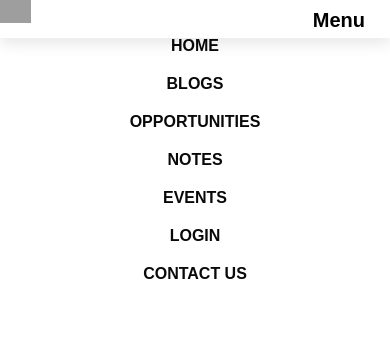
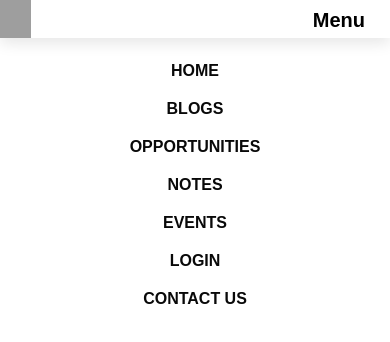
Before and after one commit to aham-18113/Navbar, a plain HTML site: page index.html in a window 390 px wide. Drawn offline with nearby package versions, Linux system fonts and the light colour scheme; grey boxes are pictures that could not be loaded.

Commit message:
Update style.css

```diff
--- a/style.css
+++ b/style.css
@@ -18,6 +18,7 @@ header{
 }
 header img{
     width: 8%;
+    height: 100%;
 }
 ul{
     margin: 0;
@@ -92,6 +93,7 @@ ul li a:hover:before{
     }
     header ul{
         margin: 0;
+        margin-top: 10px;
         width: 100%;
         display: none;
         text-align: center;
```
